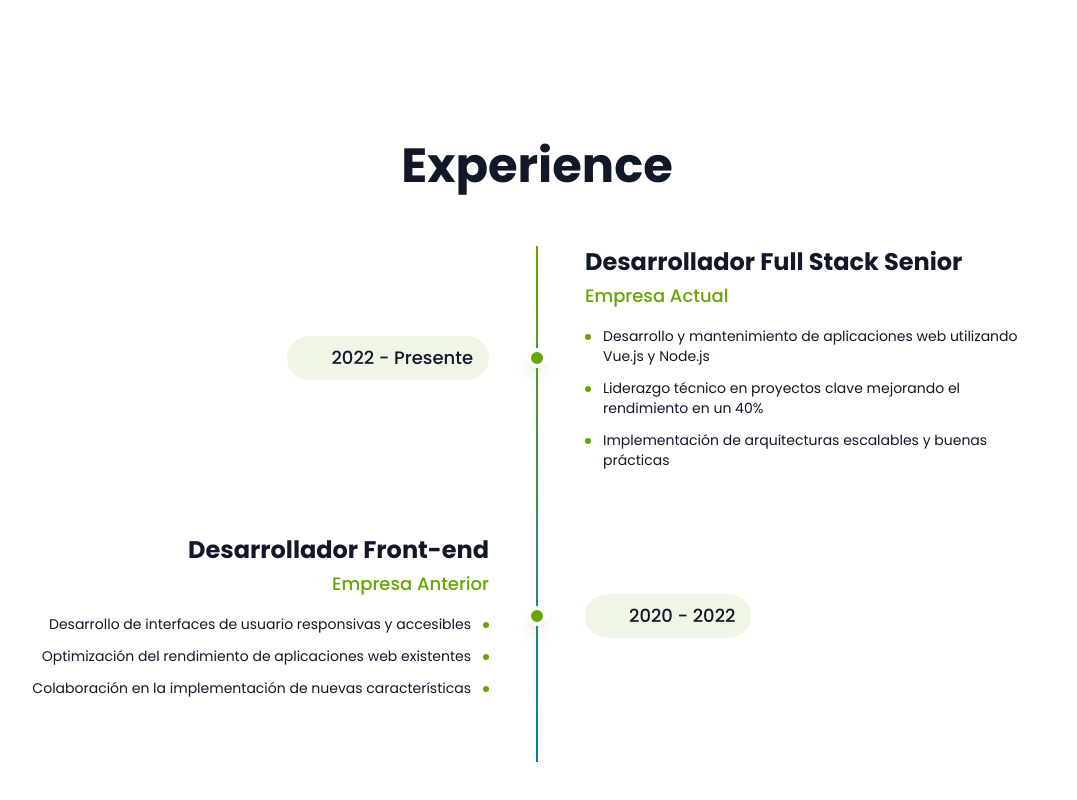
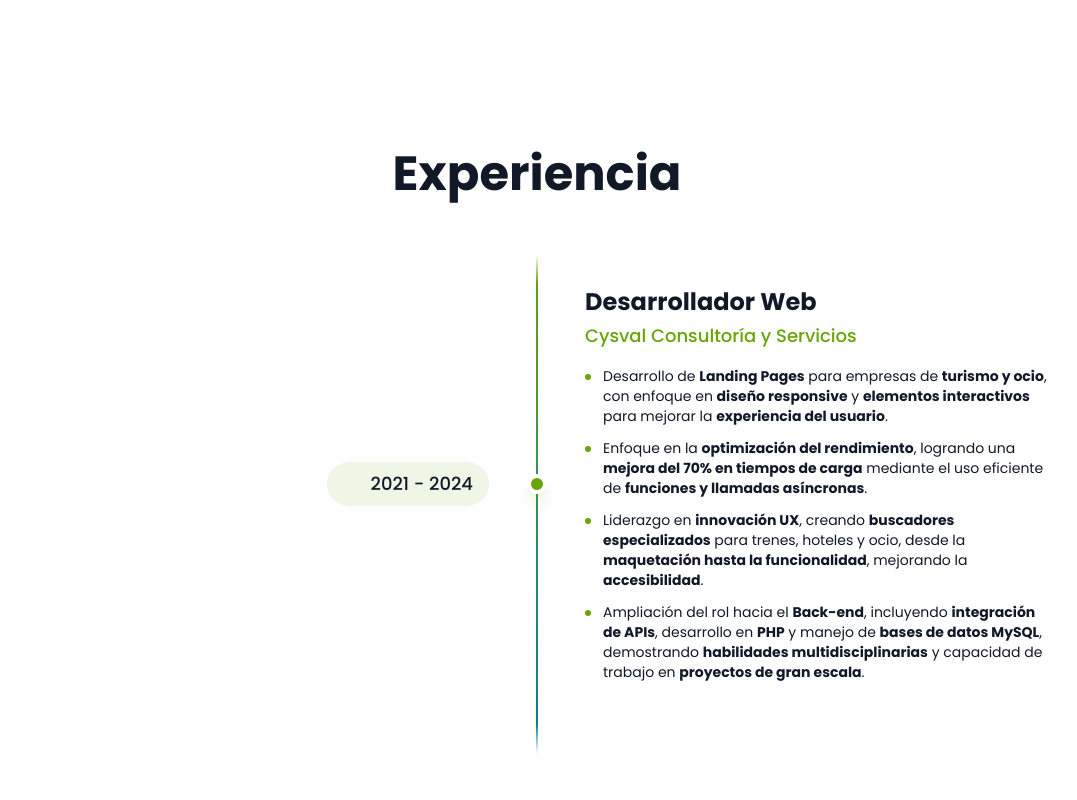
Before and after one commit to webdevmohamed/portfolio, a Vue app: page / in a window 1280 px wide. Shown: the part 3148-3948 px from the top of the page, without its empty margins (103-1180 px from the left). Built offline with nearby package versions, Linux system fonts and the light colour scheme; some icons are missing.

Commit message:
Add Cysval experience details to localization files and enhance ExperienceComponent functionality

```diff
--- a/src/components/ExperienceComponent.vue
+++ b/src/components/ExperienceComponent.vue
@@ -1,12 +1,12 @@
 <template>
   <div id="experience" class="relative min-h-screen">
     <div class="container mx-auto max-w-screen-lg relative flex flex-col items-center justify-center min-h-screen">
-      <h1 class="text-5xl text-center font-bold bg-clip-text text-foreground">
+      <h1 class="mb-14 text-5xl text-center font-bold bg-clip-text text-foreground">
         {{ t('experience.title') }}
       </h1>
 
-      <div class="mt-14 relative w-full before:absolute before:top-0 before:left-1/2 before:-translate-x-1/2 before:w-0.5 before:h-full before:bg-gradient-to-b before:from-primary before:to-accent-blue">
-        <div class="experience-container cursor-pointer">
+      <div class="mask-fade relative w-full before:absolute before:top-0 before:left-1/2 before:-translate-x-1/2 before:w-0.5 before:h-full before:bg-gradient-to-b before:from-primary before:to-accent-blue">
+        <div class="mask-fade experience-container snap-y max-h-[500px] overflow-y-scroll overflow-x-hidden py-8">
           <div v-for="(experience, index) in experiences" :key="index"
              class="relative flex items-center mb-16 group experience-item transition-opacity duration-500 hover:opacity-100 peer-hover:opacity-30">
 
@@ -27,7 +27,7 @@
                 <ul class="space-y-3">
                   <li v-for="(achievement, i) in experience.achievements" :key="i"
                       class="flex items-start justify-end gap-3 text-foreground/80">
-                    <span class="text-sm">{{ achievement }}</span>
+                    <span class="text-sm" v-html="achievement"></span>
                     <span class="w-1.5 h-1.5 mt-2 rounded-full bg-primary flex-shrink-0"></span>
                   </li>
                 </ul>
@@ -54,7 +54,7 @@
                   <li v-for="(achievement, i) in experience.achievements" :key="i"
                       class="flex items-start gap-3 text-foreground/80">
                     <span class="w-1.5 h-1.5 mt-2 rounded-full bg-primary flex-shrink-0"></span>
-                    <span class="text-sm">{{ achievement }}</span>
+                    <span class="text-sm" v-html="achievement"></span>
                   </li>
                 </ul>
               </div>
@@ -76,36 +76,56 @@
 <script setup>
 import { useI18n } from 'vue-i18n'
 import { Icon } from '@iconify/vue'
+import { computed } from 'vue'
 
 const { t } = useI18n();
 
-const experiences = [
+const experiences = computed(() => [
+  {
+    period: '2021 - 2024',
+    position: t('experience.cysval.position'),
+    company: t('experience.cysval.company'),
+    achievements: [
+      t('experience.cysval.achievements.landing'),
+      t('experience.cysval.achievements.performance'),
+      t('experience.cysval.achievements.ux'),
+      t('experience.cysval.achievements.backend')
+    ]
+  },
   {
     period: '2022 - Presente',
-    position: 'Desarrollador Full Stack Senior',
+    position: 'Desarrollador Web',
     company: 'Empresa Actual',
     achievements: [
       'Desarrollo y mantenimiento de aplicaciones web utilizando Vue.js y Node.js',
       'Liderazgo técnico en proyectos clave mejorando el rendimiento en un 40%',
       'Implementación de arquitecturas escalables y buenas prácticas'
     ]
-  },
-  {
-    period: '2020 - 2022',
-    position: 'Desarrollador Front-end',
-    company: 'Empresa Anterior',
-    achievements: [
-      'Desarrollo de interfaces de usuario responsivas y accesibles',
-      'Optimización del rendimiento de aplicaciones web existentes',
-      'Colaboración en la implementación de nuevas características'
-    ]
-  },
-  // Puedes añadir más experiencias siguiendo el mismo formato
-];
+  }
+]);
 </script>
 
 <style scoped>
-.experience-container:hover .experience-item:not(:hover) {
+/*.experience-container:hover .experience-item:not(:hover) {
   opacity: 0.3;
+}*/
+
+.mask-fade {
+  /* Define el gradiente como máscara */
+  mask-image: linear-gradient(
+    to bottom,           /* Dirección del gradiente */
+    transparent 0%,     /* Completamente transparente al inicio (arriba) */
+    black 30px,        /* Transición a opaco en 30px */
+    black calc(100% - 30px), /* Mantiene opaco hasta 30px antes del final */
+    transparent 100%   /* Completamente transparente al final (abajo) */
+  );
 }
+
+/*.experience-container::-webkit-scrollbar {
+  display: none;
+}
+.experience-container {
+  -ms-overflow-style: none;
+  scrollbar-width: none;
+}*/
 </style>
--- a/src/components/NavigationDots.vue
+++ b/src/components/NavigationDots.vue
@@ -20,6 +20,33 @@ import { useNavigationStore } from '@/stores/navigation'
 const store = useNavigationStore()
 
 const handleWheel = (e) => {
+  // Verificar si estamos en la sección de experiencia
+  if (store.currentSectionId === 'experience') {
+    const experienceContainer = document.querySelector('.experience-container')
+    if (!experienceContainer) return
+
+    const isAtTop = experienceContainer.scrollTop === 0
+    const isAtBottom = experienceContainer.scrollTop + experienceContainer.clientHeight >= experienceContainer.scrollHeight
+
+    // Permitir scroll interno si no está en los límites
+    if (!isAtTop && !isAtBottom) {
+      return
+    }
+
+    // Cambiar sección solo si el scroll va en la dirección correcta
+    const delta = Math.sign(e.deltaY)
+    if ((isAtTop && delta < 0) || (isAtBottom && delta > 0)) {
+      const newSectionPosition = store.currentSectionObject.order + delta
+      if (newSectionPosition >= 0 && newSectionPosition < store.sections.length) {
+        e.preventDefault()
+        const newSectionId = store.sections[newSectionPosition].id
+        store.scrollToSection(newSectionId)
+      }
+    }
+    return
+  }
+
+  // Comportamiento normal para otras secciones
   if (store.isScrolling) {
     e.preventDefault()
     return
@@ -27,10 +54,9 @@ const handleWheel = (e) => {
 
   const delta = Math.sign(e.deltaY)
   const newSectionPosition = store.currentSectionObject.order + delta
-
   if (newSectionPosition >= 0 && newSectionPosition < store.sections.length) {
     const newSectionId = store.sections[newSectionPosition].id
-    store.scrollToSection(newSectionId);
+    store.scrollToSection(newSectionId)
   }
 }
 
--- a/src/locales/en.json
+++ b/src/locales/en.json
@@ -38,6 +38,16 @@
     "description": "Technologies I've used in various projects throughout my career"
   },
   "experience": {
-    "title": "Experience"
+    "title": "Experience",
+    "cysval": {
+      "position": "Web Developer",
+      "company": "Cysval Consultoría y Servicios",
+      "achievements": {
+        "landing": "Development of <b>Landing Pages</b> for <b>tourism and leisure companies</b>, focusing on <b>responsive design</b> and <b>interactive elements</b> to enhance <b>user experience</b>.",
+        "performance": "Focus on <b>performance optimization</b>, achieving a <b>70% improvement in loading times</b> through efficient use of <b>asynchronous functions and calls</b>.",
+        "ux": "Leadership in <b>UX innovation</b>, creating <b>specialized search engines</b> for trains, hotels, and leisure, from <b>layout to functionality</b>, improving <b>accessibility</b>.",
+        "backend": "Role expansion into <b>Back-end</b>, including <b>API integration</b>, <b>PHP</b> development and <b>MySQL database</b> management, demonstrating <b>multidisciplinary skills</b> and ability to work on <b>large-scale projects</b>."
+      }
+    }
   }
 }
--- a/src/locales/es.json
+++ b/src/locales/es.json
@@ -45,6 +45,16 @@
     "description": "Tecnologías que he utilizado en distintos proyectos a lo largo de mi carrera"
   },
   "experience": {
-    "title": "Experience"
+    "title": "Experiencia",
+    "cysval": {
+      "position": "Desarrollador Web",
+      "company": "Cysval Consultoría y Servicios",
+      "achievements": {
+        "landing": "Desarrollo de <b>Landing Pages</b> para empresas de <b>turismo y ocio</b>, con enfoque en <b>diseño responsive</b> y <b>elementos interactivos</b> para mejorar la <b>experiencia del usuario</b>.",
+        "performance": "Enfoque en la <b>optimización del rendimiento</b>, logrando una <b>mejora del 70% en tiempos de carga</b> mediante el uso eficiente de <b>funciones y llamadas asíncronas</b>.",
+        "ux": "Liderazgo en <b>innovación UX</b>, creando <b>buscadores especializados</b> para trenes, hoteles y ocio, desde la <b>maquetación hasta la funcionalidad</b>, mejorando la <b>accesibilidad</b>.",
+        "backend": "Ampliación del rol hacia el <b>Back-end</b>, incluyendo <b>integración de APIs</b>, desarrollo en <b>PHP</b> y manejo de <b>bases de datos MySQL</b>, demostrando <b>habilidades multidisciplinarias</b> y capacidad de trabajo en <b>proyectos de gran escala</b>."
+      }
+    }
   }
 }
```
